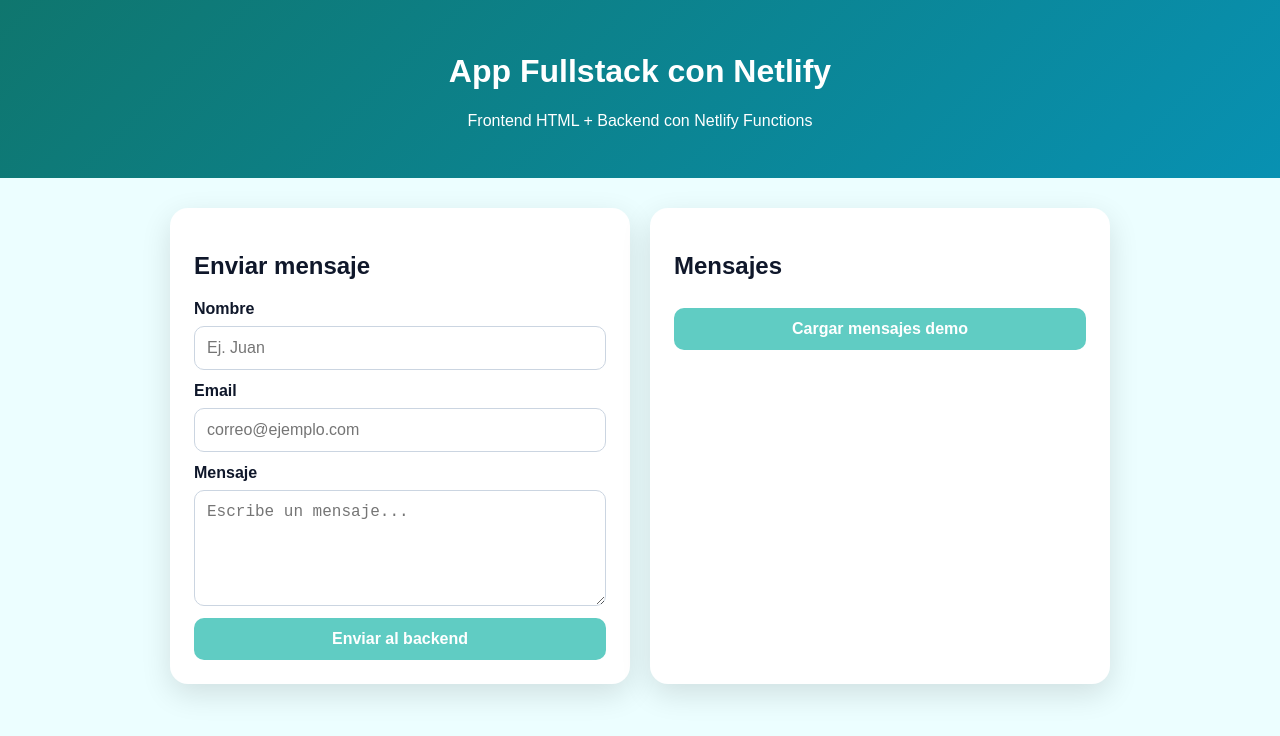
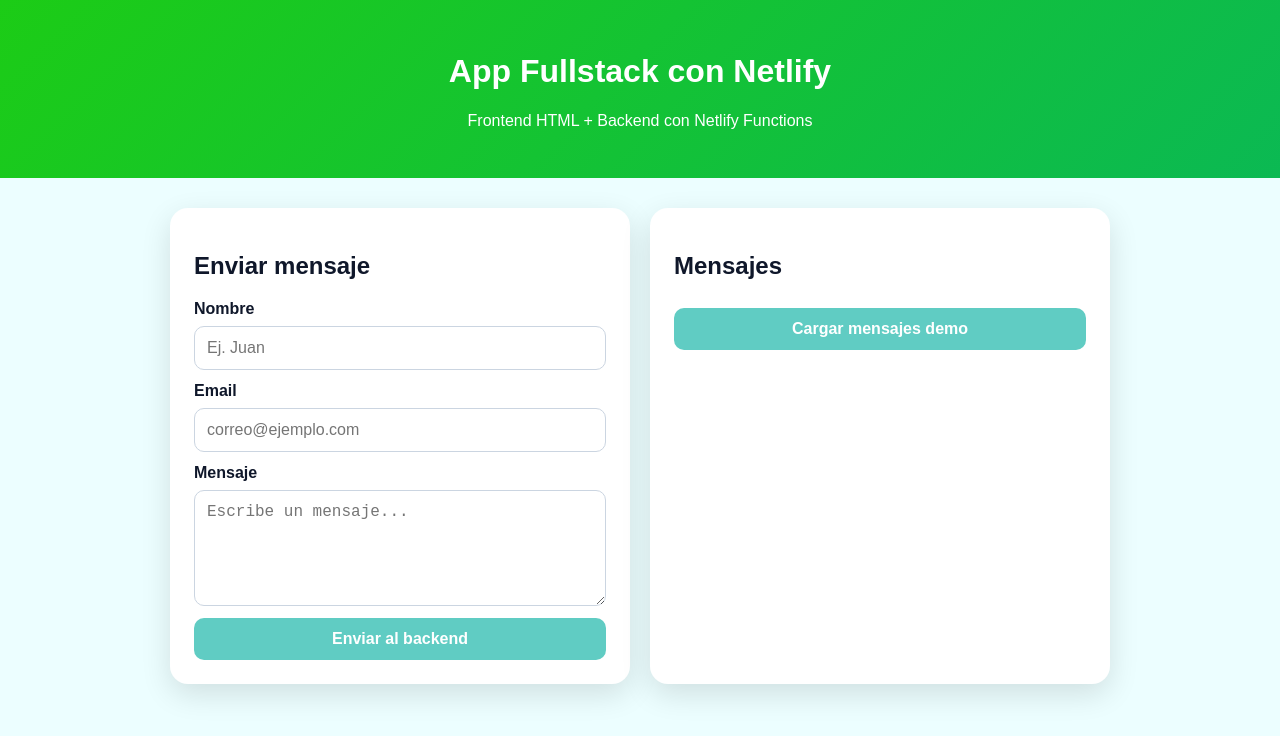
Before and after one commit to javimer22-ux/Deploy-en-netlify_Perugachi_1, a website: page index.html in a window 1280 px wide. Drawn offline with Linux system fonts and the light colour scheme.

Commit message:
Cambio de estilo

```diff
--- a/index.html
+++ b/index.html
@@ -13,7 +13,7 @@
       color: #0f172a;
     }
     header {
-      background: linear-gradient(135deg, #0f766e, #0891b2);
+      background: linear-gradient(135deg, #1ccc16, #0bb953);
       color: white;
       padding: 32px 20px;
       text-align: center;
```
